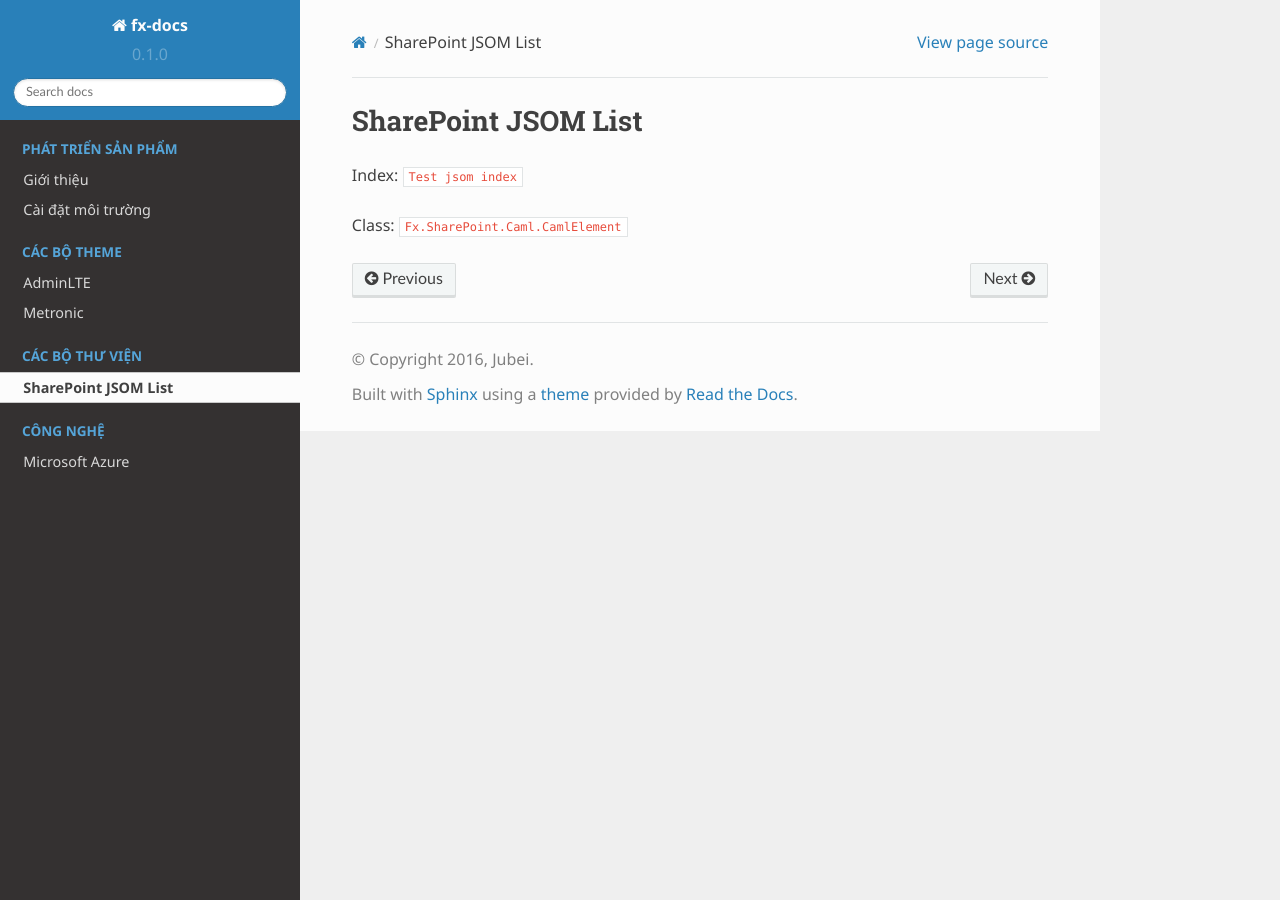
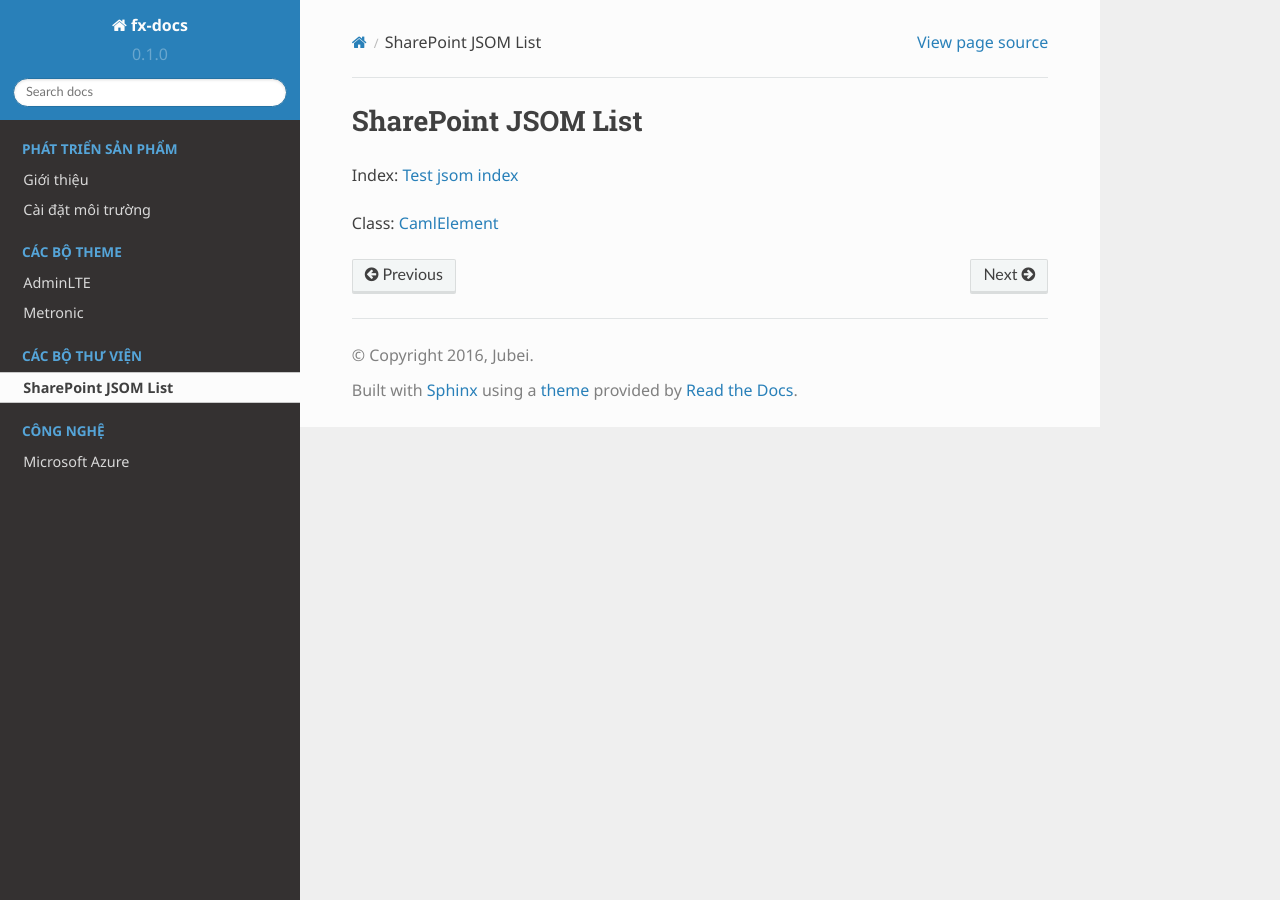
Before and after one commit to fanxipan/fx-docs, a Sphinx documentation site: the page built from docs/modules/code-libraries/sp-jsom-list/index.rst, in a window 1280 px wide. Built offline with Sphinx 7.4.7 and the Read the Docs theme 2.0.0, drawn with Linux system fonts in a browser that asks for light colours; cross-references to code outside the pages are shown as plain code; some of the changed lines change nothing that is shown.

Commit message:
no message

```diff
--- a/docs/conf.py
+++ b/docs/conf.py
@@ -17,12 +17,13 @@ import sys
 import os
 import logging
 
-logging.warning(os.path.abspath('.'))
+##logging.warning(os.path.abspath('.'))
 
 # If extensions (or modules to document with autodoc) are in another directory,
 # add these directories to sys.path here. If the directory is relative to the
 # documentation root, use os.path.abspath to make it absolute, like shown here.
-sys.path.insert(0, os.path.abspath('./extensions/fx/code-libraries/sp-jsom-list'))
+sys.path.insert(0, os.path.abspath('.'))
+#sys.path.insert(0, os.path.abspath('./extensions/fx/code-libraries/sp-jsom-list'))
 #sys.path.append(os.path.abspath('/en/lastest/extensions'))
 
 # -- General configuration ------------------------------------------------
@@ -35,10 +36,10 @@ sys.path.insert(0, os.path.abspath('./extensions/fx/code-libraries/sp-jsom-list'
 # ones.
 extensions = [
     'sphinx.ext.autodoc',
-    'fx.code-libraries.sp-jsom-list.jsom-index',
-    'fx.code-libraries.sp-jsom-list.jsom-class'
-    #'jsom-index',
-    #'jsom-class'
+    #'fx.code-libraries.sp-jsom-list.jsom-index',
+    #'fx.code-libraries.sp-jsom-list.jsom-class'
+    'jsom-index',
+    'jsom-class'
 ]
 
 # base url for jsom docs
--- a/docs/extensions/fx/code-libraries/sp-jsom-list/jsom-class.py
+++ /dev/null
@@ -1,22 +0,0 @@
-import sys
-import os
-from docutils import nodes, utils
-from docutils.parsers.rst import directives
-
-on_rtd = os.environ.get('READTHEDOCS', None) == 'True'
-
-def setup(app):
-	app.add_role('jsom-class', jsomclass_role)
-
-def jsomclass_role(name, rawtext, text, lineno, inliner, options={}, content=[]):
-	app = inliner.document.settings.env.app
-	docsBaseUrl = app.config.jsom_base_url
-
-	trunks = text.split('.')
-	className = trunks[len(trunks) - 1]
-
-	linkUri = docsBaseUrl + "classes/" + text + ".html"
-	if on_rtd: linkUri = "/en/latest" + linkUri
-
-	node = nodes.reference(rawtext, className, refuri = linkUri, **options)
-	return [node], []
--- a/docs/extensions/fx/code-libraries/sp-jsom-list/jsom-index.py
+++ /dev/null
@@ -1,20 +0,0 @@
-import sys
-import os
-from docutils import nodes, utils
-from docutils.parsers.rst import directives
-
-on_rtd = os.environ.get('READTHEDOCS', None) == 'True'
-
-def setup(app):
-	app.add_role('jsom-index', jsomindex_role)
-	app.add_config_value('jsom_base_url', None, 'html')
-
-def jsomindex_role(name, rawtext, text, lineno, inliner, options={}, content=[]):
-	app = inliner.document.settings.env.app
-	docsBaseUrl = app.config.jsom_base_url
-
-	linkUri = docsBaseUrl + 'index.html'
-	if on_rtd: linkUri = "/en/latest" + linkUri
-
-	node = nodes.reference(rawtext, text, refuri = linkUri, **options)
-	return [node], []
```
